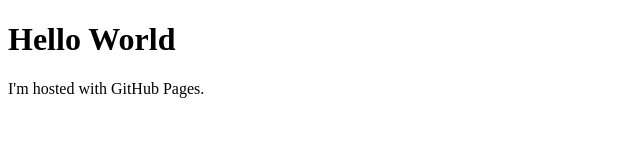
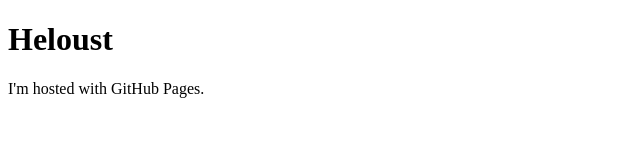
Before and after one commit to Repeli/Repeli.github.io, a plain HTML site: page index.html in a window 1280 px wide. Shown: the whole page, without its empty margins (0-640 px from the left). Drawn offline with Linux system fonts and the light colour scheme.

Commit message:
Update index.html

```diff
--- a/index.html
+++ b/index.html
@@ -1,7 +1,7 @@
 <!DOCTYPE html>
 <html>
 <body>
-<h1>Hello World</h1>
+<h1>Heloust</h1>
 <p>I'm hosted with GitHub Pages.</p>
 </body>
 </html>
```
